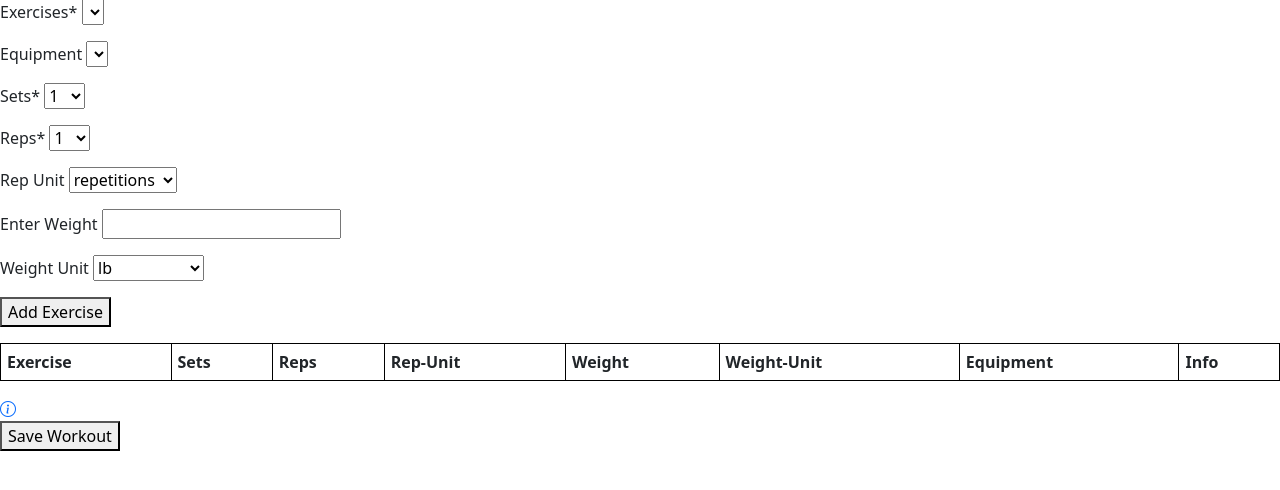
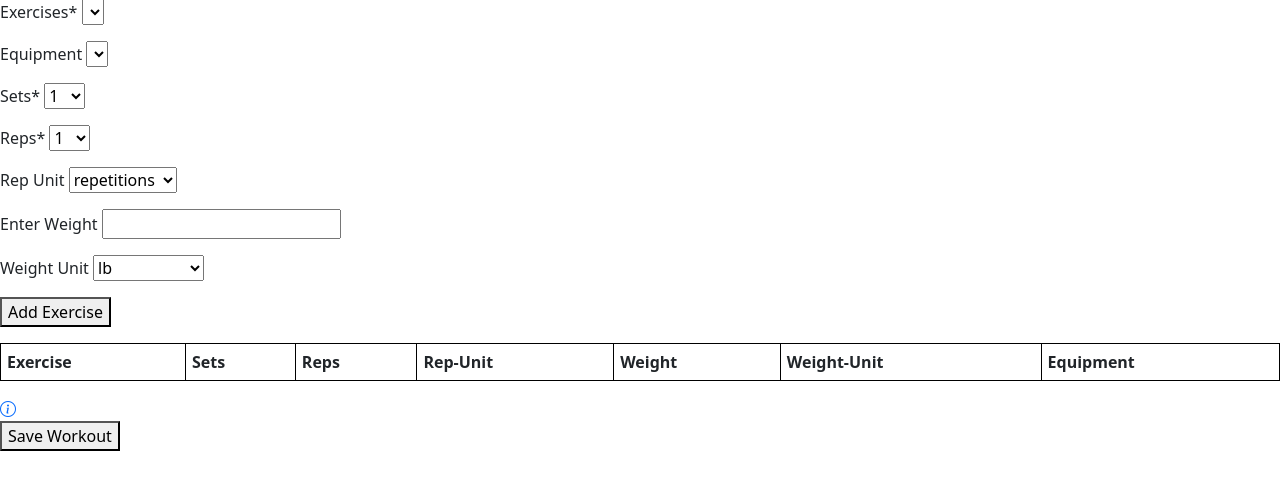
Before and after one commit to Jessica-chap/hb-final-project, a Flask app: page /create_workout in a window 1280 px wide. Shown: the part 180-670 px from the top of the page. Run offline with Flask 2, Linux system fonts and the light colour scheme; the visitor is signed in with stand-in values (Sample User, id 1); data comes from the database, SQL or seed files in the repository; data that the repository does not hold is empty; some libraries are stand-ins or nearby versions.

Commit message:
working toggle for create workout

```diff
--- a/templates/create_workout.html
+++ b/templates/create_workout.html
@@ -113,7 +113,6 @@
           <th>Weight</th>
           <th>Weight-Unit</th>
           <th>Equipment</th>
-          <th>Info</th>
         </tr>
       </thead>
 
@@ -122,12 +121,21 @@
     </table>
 </section>
 </p>
-<a tabindex="0" class="bi bi-info-circle" role="button" data-toggle="popover" data-trigger="focus" title="Info/Img" data-placement="left" data-content="want to produce exercise info/img"></a>
+
+<a tabindex="0"
+class="bi bi-info-circle"
+role="button"
+data-toggle="popover"
+data-trigger="focus"
+title="Info/Img"
+data-placement="left"
+data-content="want to produce exercise info/img"></a>
 
 <form id = "save_workout_form"
       action= "/save_workout"
       method="POST">
   <p>
+
   <button id="save_workout"
           type="submit">Save Workout</button>
 </form>
@@ -136,6 +144,4 @@
 
   <script src="/static/js/workouts.js"></script>
 
-
-
 {% endblock %}
```
